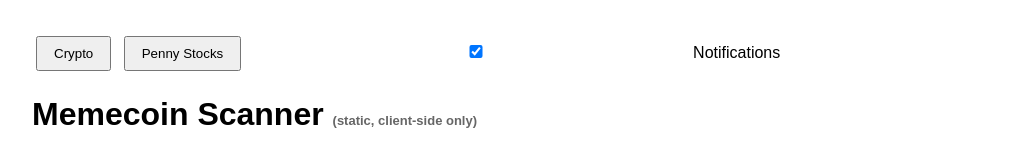
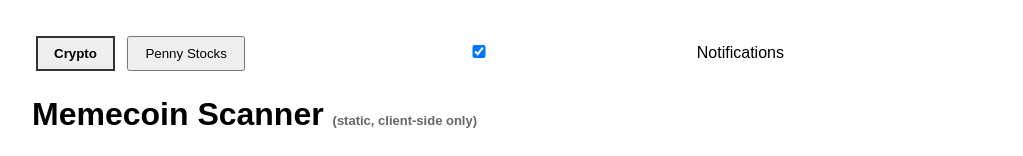
Before and after one commit to zouxtr/memecoin-scanner-web, a plain HTML site: page index.html in a window 1280 px wide. Both pictures are taken after a click on the button "Crypto". Shown: the top 156 px of the page, without its empty margins (128-1151 px from the left). Drawn offline with Linux system fonts and the light colour scheme.

Commit message:
Move mode switcher to classic script so tabs work even if scanner modules fail; add active-tab highlight

```diff
--- a/index.html
+++ b/index.html
@@ -17,12 +17,14 @@ input { padding: 8px; width: 420px; max-width: 90%; }
 .rug-red { background: #ffd9d9; color: #a31212; }
 .rug-na { background: #eee; color: #888; }
 .rugcell { max-width: 340px; }
+.tab { font-weight: normal; }
+.active-tab { font-weight: bold; border: 2px solid #333; }
 </style>
 </head>
 <body>
 <div>
-<button id="tabCrypto" onclick="switchMode('crypto')">Crypto</button>
-<button id="tabStocks" onclick="switchMode('stocks')">Penny Stocks</button>
+<button id="tabCrypto" class="tab active-tab" onclick="switchMode('crypto')">Crypto</button>
+<button id="tabStocks" class="tab" onclick="switchMode('stocks')">Penny Stocks</button>
 <label style="margin-left:12px"><input type="checkbox" id="notifToggle" checked> Notifications</label>
 </div>
 <div id="cryptoPane">
@@ -93,14 +95,20 @@ function renderNotifLog() {
 window.clearNotifLog = () => clearNotificationLog();
 renderNotifLog();
 </script>
-<script type="module">
-import './js/stocks.js';
-window.switchMode = (mode) => {
-  const crypto = mode === 'crypto';
+<script>
+// Mode switcher is a classic script (not a module) on purpose: the tabs
+// must keep working even if one of the scanner modules below fails to load.
+window.switchMode = function (mode) {
+  var crypto = mode === 'crypto';
   document.getElementById('cryptoPane').style.display = crypto ? '' : 'none';
   document.getElementById('stocksPane').style.display = crypto ? 'none' : '';
   document.title = crypto ? 'Memecoin Scanner (static)' : 'Penny Stock Scanner (via /api/stocks proxy)';
+  document.getElementById('tabCrypto').classList.toggle('active-tab', crypto);
+  document.getElementById('tabStocks').classList.toggle('active-tab', !crypto);
 };
+</script>
+<script type="module">
+import './js/stocks.js';
 </script>
 <script type="module" src="./js/app.js"></script>
 </body>
```
